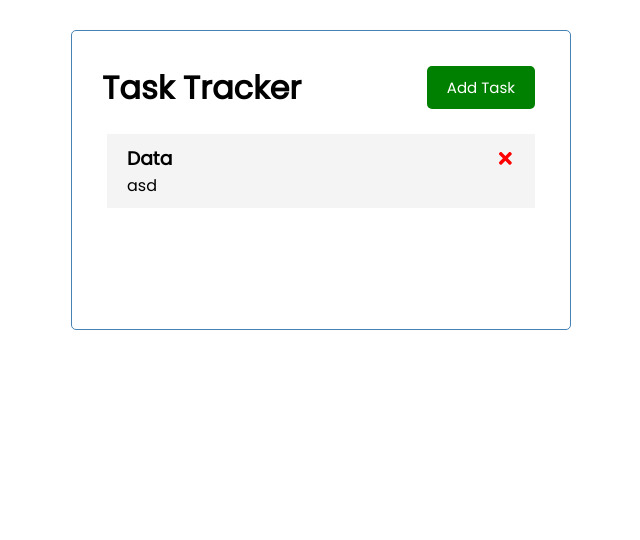
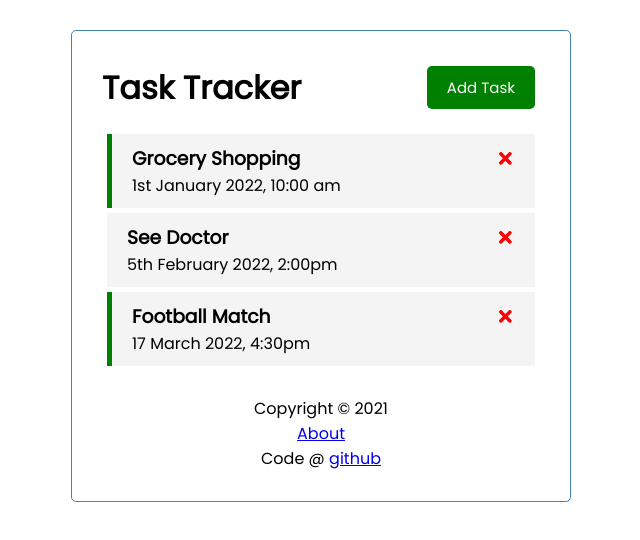
Before and after one commit to afridimozumder/react-task-tracker, a React (Create React App) app: page / in a window 1280 px wide. Shown: the top 540 px of the page, without its empty margins (319-959 px from the left). Built offline with nearby package versions, Linux system fonts and the light colour scheme; data requests are answered from the project's data file.

Commit message:
Footer Added

```diff
--- a/db.json
+++ b/db.json
@@ -1,10 +1,22 @@
 {
   "tasks": [
     {
-      "text": "Data",
-      "day": "asd",
+      "text": "Grocery Shopping",
+      "day": "1st January 2022, 10:00 am",
+      "reminder": true,
+      "id": 1
+    },
+    {
+      "text": "See Doctor",
+      "day": "5th February 2022, 2:00pm",
       "reminder": false,
-      "id": 1
+      "id": 2
+    },
+    {
+      "text": "Football Match",
+      "day": "17 March 2022, 4:30pm",
+      "reminder": true,
+      "id": 3
     }
   ]
 }
--- a/src/App.js
+++ b/src/App.js
@@ -2,8 +2,7 @@ import { useState, useEffect } from "react"
 import Header from "./components/Header";
 import Tasks from "./components/Tasks";
 import AddTask from "./components/AddTask";
-import Task from "./components/Task";
-import { wait } from "@testing-library/user-event/dist/utils";
+import Footer from "./components/Footer";
 
 function App() {
   const [showAddTask, setShowAddTask] = useState(false)
@@ -87,6 +86,7 @@ const toggleReminder = async (id) =>{
       {tasks.length > 0 ?
         <Tasks tasks={tasks} onDelete={deleteTask} onToggle={toggleReminder}/>
       : ('No Tasks To Show')}
+      <Footer />
     </div>
   );
 }
--- /dev/null
+++ b/src/components/Footer.js
@@ -0,0 +1,11 @@
+const Footer = () => {
+    return (
+        <footer>
+            <p>Copyright &copy; 2021</p>
+            <a href="/about">About</a>
+            <p>Code @ <a href="https://github.com/afridimozumder/react-task-tracker" target="_blank">github</a></p>
+        </footer>
+    )
+}
+
+export default Footer
```
